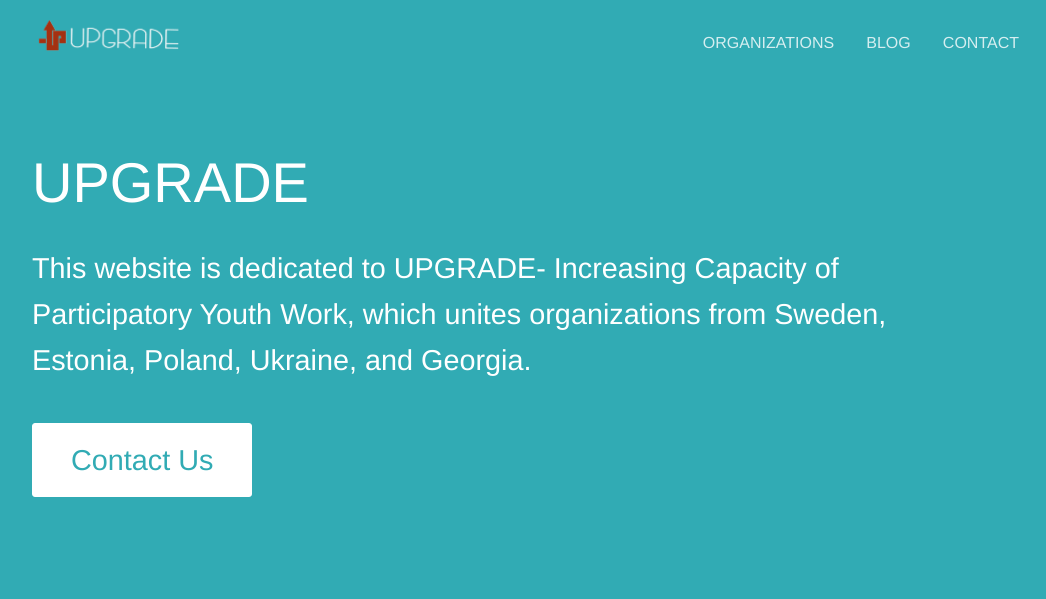
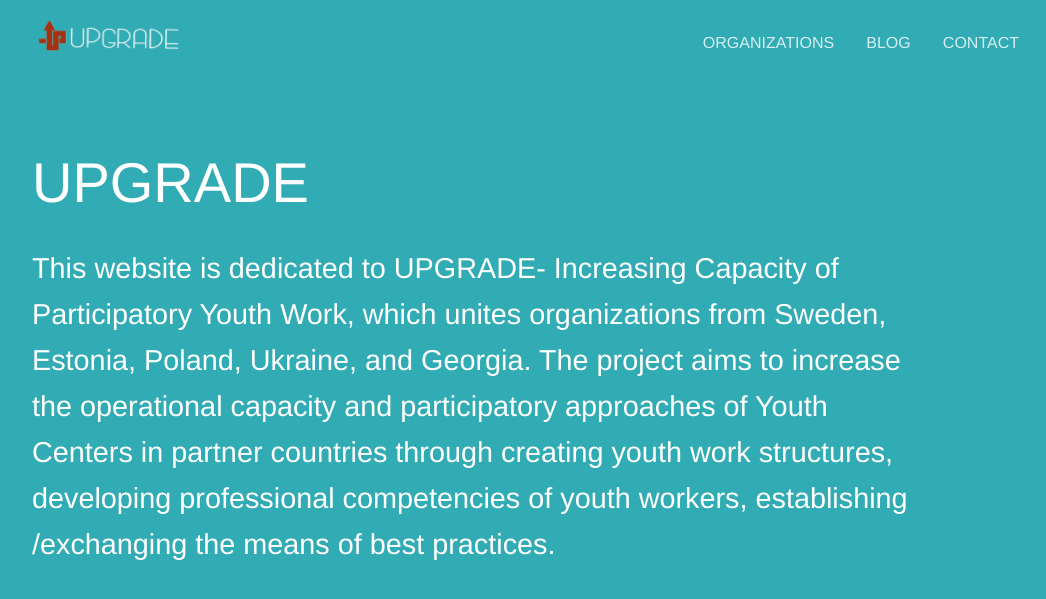
Before and after one commit to upgrade42/upgrade42.github.io, a Jekyll site: the page built from index.html, in a window 1280 px wide and 900 px high, cut to the strip 0-605 px from the top of the window. Shown: the top 599 px of the strip, without its empty margins (108-1154 px from the left). Built offline with Jekyll 4.4.1, drawn with Linux system fonts in a browser that asks for light colours.

Commit message:
Updated 'index.html' via CloudCannon

```diff
--- a/index.html
+++ b/index.html
@@ -8,7 +8,8 @@ title: UPGRADE
 			UPGRADE
 		</h2>
 		<p class="subtext editable">
-			This website is dedicated to UPGRADE- Increasing Capacity of Participatory Youth Work, which unites organizations from Sweden, Estonia, Poland, Ukraine, and Georgia.
+			This website is dedicated to UPGRADE- Increasing Capacity of Participatory Youth Work, which unites organizations from Sweden, Estonia, Poland, Ukraine, and Georgia. 				The project aims to increase the operational capacity and participatory approaches of Youth Centers in partner countries through creating youth work structures, developing professional competencies of youth workers, establishing /exchanging the means of best practices.
+
 		</p>
 		<p><a class="button alt" href="{{ site.baseurl }}/contact/">Contact Us</a></p>
 	</div>
```
